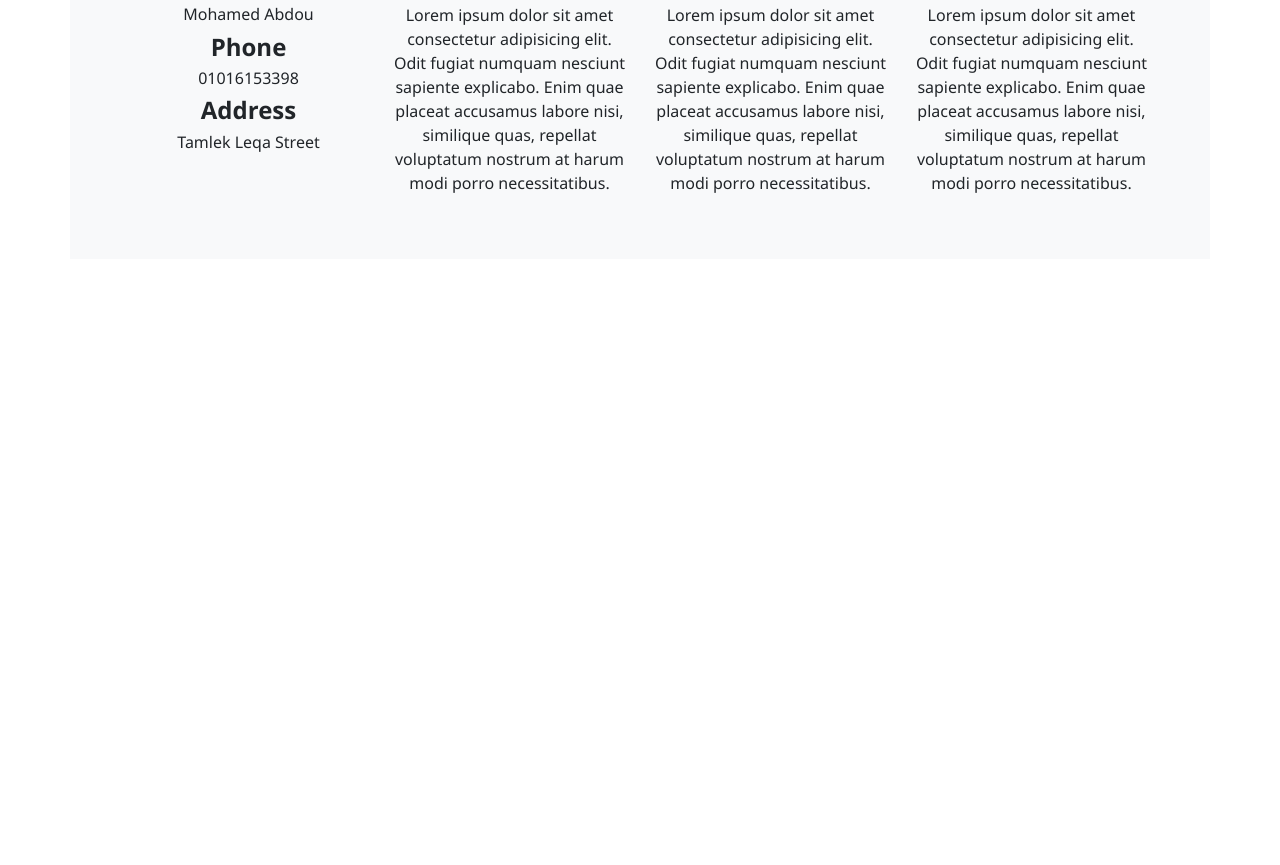
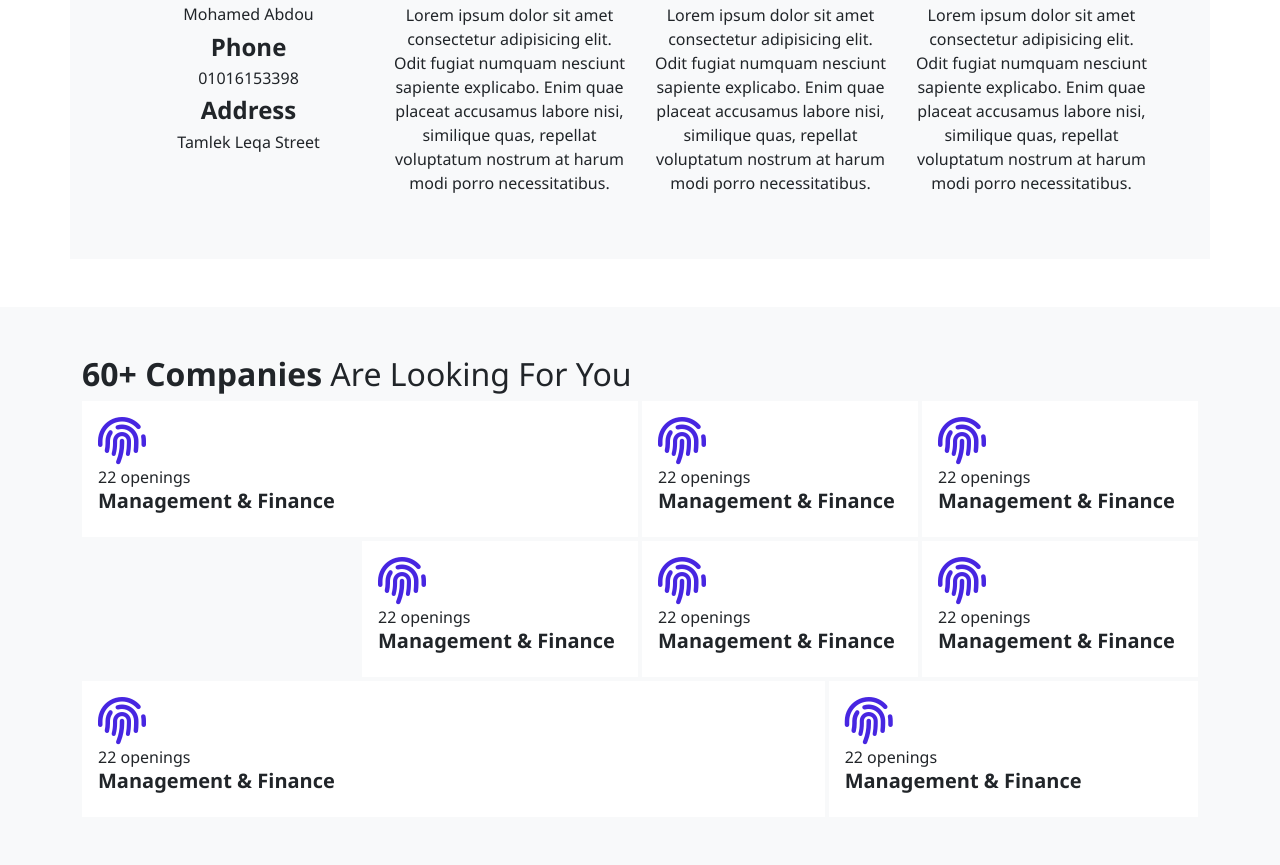
Before and after one commit to MohamedAbdou2/Bootstrap-1st-task, a plain HTML site: page index.html in a window 1280 px wide. Shown: the part 423-1288 px from the top of the page. Before the commit the page ends 800 px from the top, so only its background shows below. Drawn offline with nearby package versions, Linux system fonts and the light colour scheme; a script that the page names is missing.

Commit message:
adding section two jobs

```diff
--- a/index.html
+++ b/index.html
@@ -52,6 +52,78 @@
 
     </section>
 
+    <section id="jobs" class="bg-light py-5">
+        <div class="container">
+            <h2 class="text-capitalize"><span class="fw-bolder">60+ companies</span> are looking for you</h2>
+            <div class="row g-1">
+                <div class="col-md-6">
+                    <div class="item bg-white p-3">
+                        <i class="fas fa-3x fa-fingerprint text-main"></i>
+                        <span class="d-block">22 openings</span>
+                        <h5 class="fw-bolder">Management & Finance</h5>
+                    </div>
+
+                </div>
+                <div class="col-md-3">
+                    <div class="item bg-white p-3">
+                        <i class="fas fa-3x fa-fingerprint text-main"></i>
+                        <span class="d-block">22 openings</span>
+                        <h5 class="fw-bolder">Management & Finance</h5>
+                    </div>
+
+                </div>
+                <div class="col-md-3">
+                    <div class="item bg-white p-3">
+                        <i class="fas fa-3x fa-fingerprint text-main"></i>
+                        <span class="d-block">22 openings</span>
+                        <h5 class="fw-bolder">Management & Finance</h5>
+                    </div>
+
+                </div>
+                <div class="offset-md-3 col-md-3">
+                    <div class="item bg-white p-3">
+                        <i class="fas fa-3x fa-fingerprint text-main"></i>
+                        <span class="d-block">22 openings</span>
+                        <h5 class="fw-bolder">Management & Finance</h5>
+                    </div>
+
+                </div>
+                <div class="col-md-3">
+                    <div class="item bg-white p-3">
+                        <i class="fas fa-3x fa-fingerprint text-main"></i>
+                        <span class="d-block">22 openings</span>
+                        <h5 class="fw-bolder">Management & Finance</h5>
+                    </div>
+
+                </div>
+                <div class="col-md-3">
+                    <div class="item bg-white p-3">
+                        <i class="fas fa-3x fa-fingerprint text-main"></i>
+                        <span class="d-block">22 openings</span>
+                        <h5 class="fw-bolder">Management & Finance</h5>
+                    </div>
+
+                </div>
+                <div class="col-md-8">
+                    <div class="item bg-white p-3">
+                        <i class="fas fa-3x fa-fingerprint text-main"></i>
+                        <span class="d-block">22 openings</span>
+                        <h5 class="fw-bolder">Management & Finance</h5>
+                    </div>
+
+                </div>
+                <div class="col-md-4">
+                    <div class="item bg-white p-3">
+                        <i class="fas fa-3x fa-fingerprint text-main"></i>
+                        <span class="d-block">22 openings</span>
+                        <h5 class="fw-bolder">Management & Finance</h5>
+                    </div>
+
+                </div>
+            </div>
+        </div>
+
+    </section>
     <script src="js/bootstrap.bundle.min.js"></script>
     <script src="js/script.js"></script>
 </body>
```
